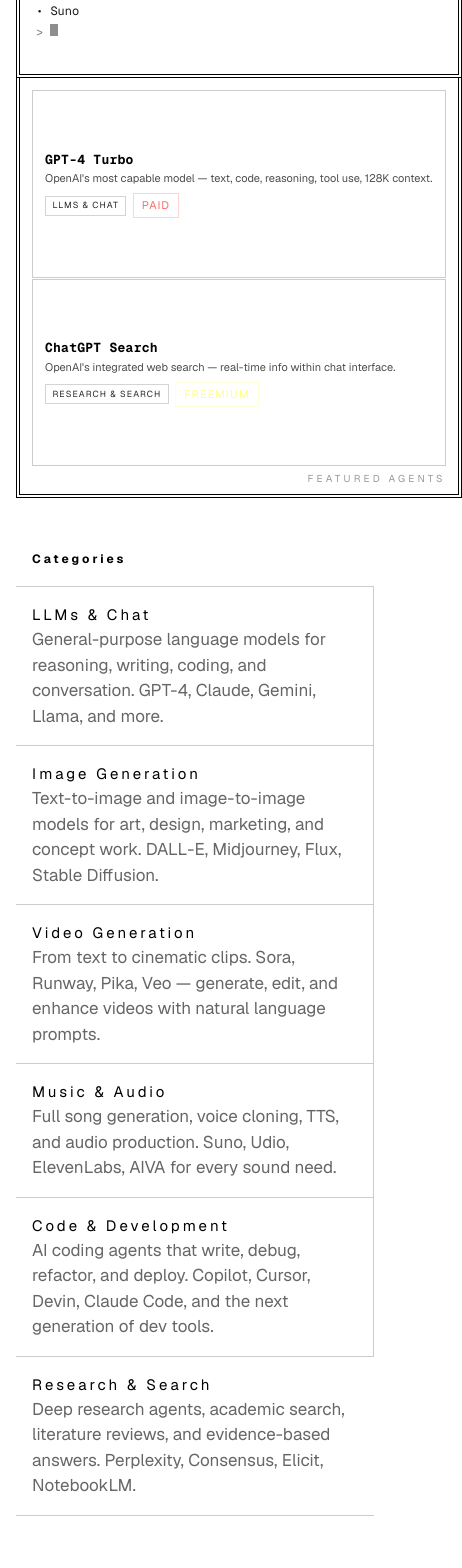
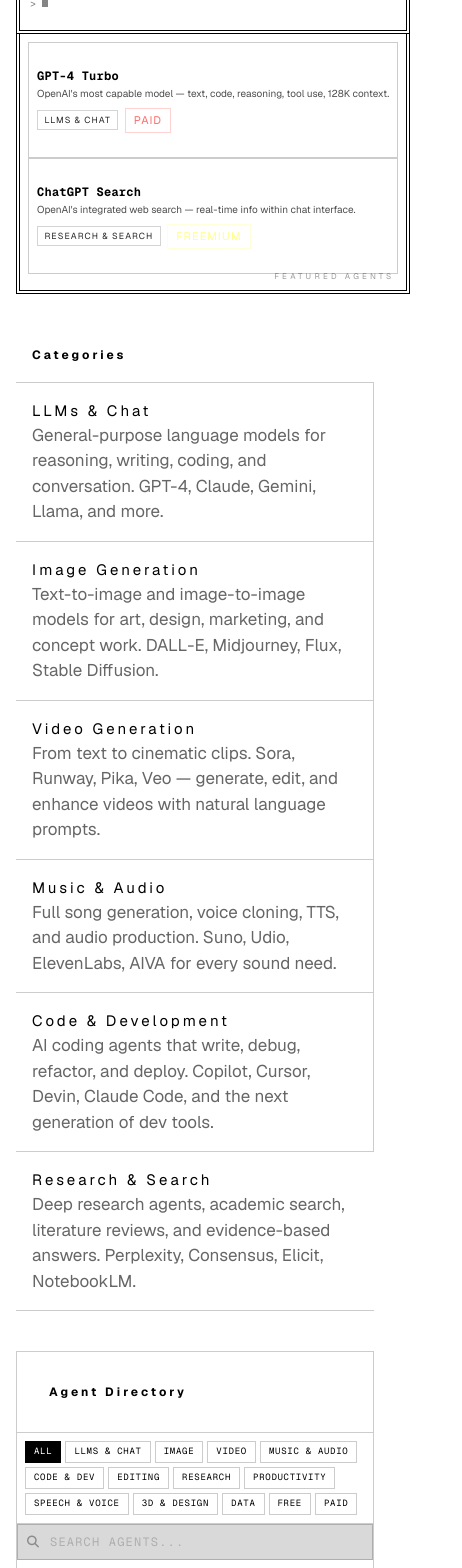
Before and after one commit to Amanuel-Tesfaye-R/Agent-Match, a Next.js app: page / in a window 390 px wide. Shown: the part 1289-2857 px from the top of the page, 462 px wide, since content can reach past the window. Built offline with nearby package versions, Linux system fonts and the light colour scheme.

Commit message:
Fix mobile layout for terminal, spotlight panel, and agent table

```diff
--- a/src/app/globals.css
+++ b/src/app/globals.css
@@ -523,6 +523,28 @@
   .terminal-panel.border-l-0 { border-left: 4px double; border-top: none; }
   .grid-cell { border-right: none; }
   .page-wrap { padding: 1rem; }
+
+  /* ─── Terminal & spotlight mobile ─── */
+  .terminal-panel { padding-bottom: 0.5rem; }
+  .terminal-body { max-height: 220px; padding: 0.625rem; font-size: 0.625rem; }
+  .terminal-header { padding: 0.375rem 0.5rem; gap: 0.5rem; }
+  .spotlight-cards { padding: 0.5rem; gap: 0; }
+  .spotlight-card { padding: 0.375rem 0.5rem; }
+  .spotlight-card-name { font-size: 0.75rem; }
+  .spotlight-card-desc { font-size: 0.625rem; }
+  .spotlight-label { font-size: 0.5rem; }
+
+  /* ─── Agent table mobile ─── */
+  .agent-table { font-size: 0.625rem; }
+  .agent-table th { padding: 0.5rem 0.625rem; }
+  .agent-table td { padding: 0.5rem 0.625rem; }
+  .agent-desc { font-size: 0.5625rem; }
+  .search-bar { font-size: 0.75rem; padding: 0.5rem 0.625rem 0.5rem 2rem; }
+  .cat-pill { font-size: 0.5625rem; padding: 0.2rem 0.5rem; letter-spacing: 0.08em; }
+  .category-filter { padding: 0.5rem; gap: 0.25rem; }
+  .view-all-btn { font-size: 0.625rem; padding: 0.5rem 0.75rem; }
+  .search-icon { font-size: 0.75rem; left: 0.625rem; }
+  .table-wrap { margin-top: 0.5rem; margin-bottom: 0.5rem; }
 }
 
 /* ─── Logo ─── */
--- a/src/components/sections/spline-demo.tsx
+++ b/src/components/sections/spline-demo.tsx
@@ -134,7 +134,7 @@
         </div>
         <TerminalAnimation />
       </div>
-      <div className="terminal-panel border-l-0 relative min-h-[420px] flex flex-col">
+      <div className="terminal-panel border-l-0 relative min-h-[260px] md:min-h-[420px] flex flex-col">
         <SpotlightCards />
         <small className="spotlight-label absolute right-3 bottom-2">Featured Agents</small>
       </div>
```
